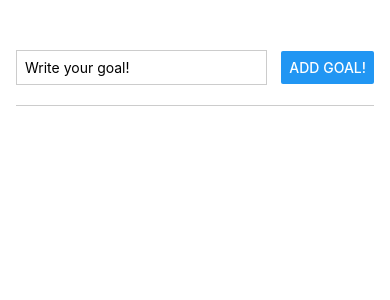
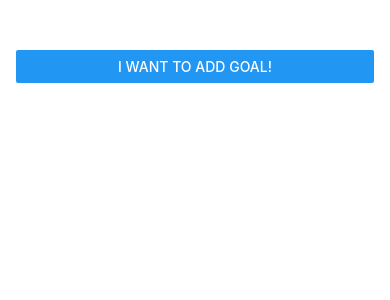
Before and after one commit to MichaelNovickiy/ReactNativeAcademind, a React Native app: screen / in a window 390 px wide. Shown: the top 300 px of the page. Built offline with nearby package versions, Linux system fonts and the light colour scheme.

Commit message:
feat: add all functionality without styles

```diff
--- a/App.js
+++ b/App.js
@@ -1,78 +1,59 @@
-import {Button, FlatList, ScrollView, StyleSheet, Text, TextInput, View} from 'react-native';
+import {Button, FlatList, StyleSheet, View} from 'react-native';
 import {useState} from 'react';
+import GoalItem from './components/GoalItem';
+import GoalInput from './components/GoalInput';
 
-export default function App() {
+function App() {
     const [inputValue, setInputValue] = useState('');
+    const [showGoalInput, setShowGoalInput] = useState(false);
     const [listGoals, setListGoals] = useState([]);
 
+    const onShowGoalInput = (value) => setShowGoalInput(value)
     const onChangeInputValue = (value) => setInputValue(value)
     const addGoalHandler = () => {
-        setListGoals(prevState => [...prevState, {title: inputValue}])
+        setListGoals(prevState => [...prevState, {title: inputValue, id: Math.random().toString()}])
         setInputValue('')
+    }
+    const removeGoalHandler = (id) => {
+        setListGoals(prevState => prevState.filter(obj => obj.id !== id))
     }
 
     return (
         <View style={styles.container}>
-            <View style={styles.inputContainer}>
-                <TextInput
-                    style={styles.input}
-                    onChangeText={onChangeInputValue}
-                    placeholder={'Write your goal!'}
-                    value={inputValue}
+            <View style={styles.button}>
+                <Button title={'I want to add Goal!'}
+                        onPress={() => setShowGoalInput(true)}
                 />
-                <Button title={'Add goal!'} onPress={addGoalHandler}/>
             </View>
-            {/*<ScrollView style={styles.goalList}>*/}
-            {/*    {listGoals.map((goal) => {*/}
-            {/*        return <View key={goal} style={styles.goalContainer}>*/}
-            {/*            <Text style={styles.goal}>{goal}</Text>*/}
-            {/*        </View>*/}
-            {/*    })}*/}
-            {/*</ScrollView>*/}
+            <GoalInput onChangeInputValue={onChangeInputValue}
+                       addGoalHandler={addGoalHandler}
+                       value={inputValue}
+                       visible={showGoalInput}
+                       onShowGoalInput={onShowGoalInput}
+            />
             <FlatList
                 style={styles.goalList}
                 data={listGoals}
-                renderItem={({item}) => <View style={styles.goalContainer}>
-                    <Text style={styles.goal}>{item.title}</Text>
-                </View>}
+                alwaysBounceVertical={false}
+                renderItem={({item}) => <GoalItem title={item.title} id={item.id}
+                                                  removeGoalHandler={removeGoalHandler}/>}
                 keyExtractor={item => item.id}
             />
         </View>
-    )
-        ;
+    );
 }
 
 const styles = StyleSheet.create({
+    button: {
+        marginTop: 50,
+    },
     container: {
         marginHorizontal: 16,
-    },
-    inputContainer: {
-        marginTop: 50,
-        paddingBottom: 20,
-        borderBottomWidth: 1,
-        borderBottomColor: '#ccc',
-        flexDirection: 'row',
-        justifyContent: 'space-between',
-        alignItems: 'center',
-    },
-    input: {
-        padding: 8,
-        width: '70%',
-        borderColor: '#ccc',
-        borderWidth: 1,
-        borderStyle: 'solid'
+        marginBottom: 120
     },
     goalList: {
         marginVertical: 8,
     },
-    goalContainer: {
-        marginVertical: 4,
-        backgroundColor: '#a844f1',
-        borderRadius: 6
-    },
-    goal: {
-        padding: 8,
-        fontSize: 18,
-        color: '#fff',
-    }
 });
+
+export default App;
--- /dev/null
+++ b/components/GoalInput.js
@@ -0,0 +1,59 @@
+import React from 'react';
+import {Button, Modal, StyleSheet, TextInput, View} from 'react-native';
+
+const GoalInput = ({onChangeInputValue, addGoalHandler, value, visible, onShowGoalInput}) => {
+
+    const onChangeTextHandler = (value) => onChangeInputValue(value)
+    const onAddGoalHandler = () => addGoalHandler()
+    const onClose = () => onShowGoalInput(false)
+
+    return (<Modal
+            animationType="slide"
+            transparent={true}
+            visible={visible}>
+            <View style={styles.inputContainer}>
+                <TextInput
+                    style={styles.input}
+                    onChangeText={onChangeTextHandler}
+                    placeholder={'Write your goal!'}
+                    value={value}
+                />
+                <View style={styles.buttons}>
+                    <View style={styles.button}>
+                        <Button title={'Add goal!'} onPress={onAddGoalHandler}/>
+                    </View>
+                    <View style={styles.button}>
+                        <Button title={'Close'} onPress={onClose}/>
+                    </View>
+                </View>
+            </View>
+        </Modal>
+    );
+};
+
+const styles = StyleSheet.create({
+    inputContainer: {
+        paddingBottom: 20,
+        flex: 1,
+        backgroundColor: '#fff',
+        borderBottomWidth: 1,
+        borderBottomColor: '#ccc',
+        justifyContent: 'center',
+        alignItems: 'center',
+    },
+    input: {
+        padding: 8,
+        width: '70%',
+        borderColor: '#ccc',
+        borderWidth: 1,
+        borderStyle: 'solid'
+    },
+    buttons: {
+        marginVertical: 16
+    },
+    button: {
+        marginVertical: 8
+    },
+})
+
+export default GoalInput;
--- /dev/null
+++ b/components/GoalItem.js
@@ -0,0 +1,35 @@
+import React from 'react';
+import {Text, View, StyleSheet, Pressable} from 'react-native';
+
+const GoalItem = ({title, id, removeGoalHandler}) => {
+
+    const onRemoveItem = (id) => {
+        removeGoalHandler(id)
+    }
+
+    return (
+        <View style={styles.goalContainer}>
+            <Pressable
+                onPress={() => onRemoveItem(id)}
+                android_ripple={{color: 'rgb(210, 230, 255)'}}
+                style={({pressed}) => [{backgroundColor: pressed ? 'rgb(210, 230, 255)' : 'rgba(183,53,197,0.07)'}]}>
+                <Text style={styles.goal}>{title}</Text>
+            </Pressable>
+        </View>
+    );
+};
+
+const styles = StyleSheet.create({
+    goalContainer: {
+        marginVertical: 4,
+        backgroundColor: '#a844f1',
+        borderRadius: 6
+    },
+    goal: {
+        padding: 8,
+        fontSize: 18,
+        color: '#ffffff',
+    }
+})
+
+export default GoalItem;
```
